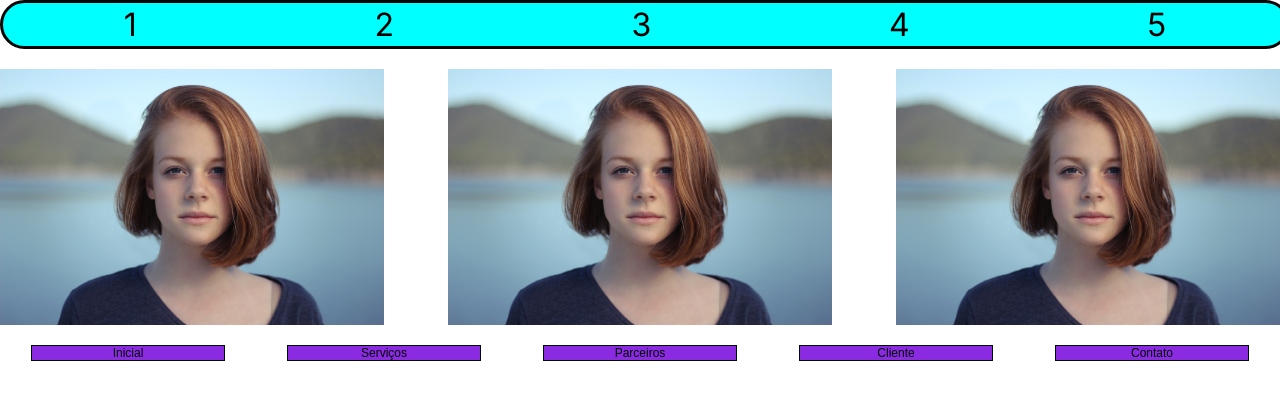
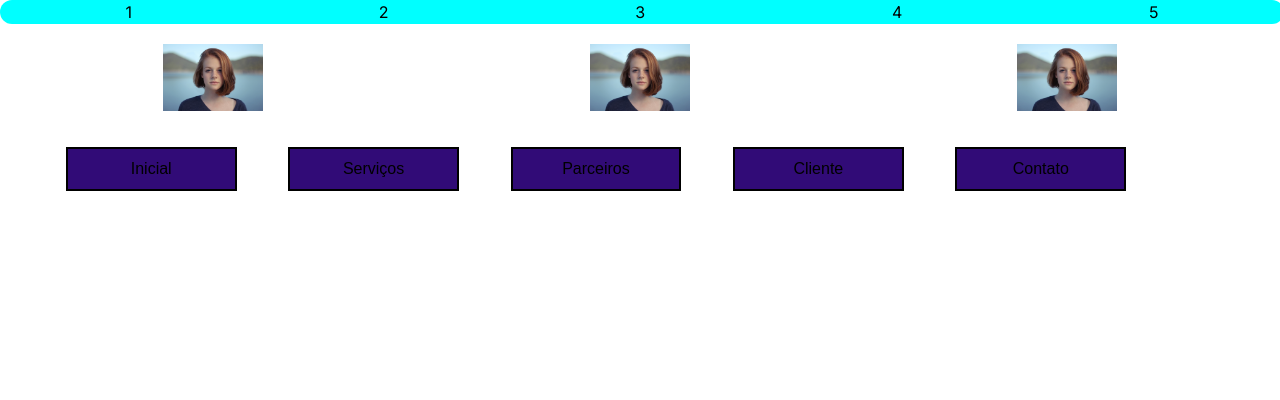
Before and after one commit to almeidafrederico/css-box-flex, a plain HTML site: page index.html in a window 1280 px wide. Drawn offline with Linux system fonts and the light colour scheme.

Commit message:
Aplicando conceitos de margin e padding ver 2

```diff
--- a/src/css/style.css
+++ b/src/css/style.css
@@ -4,22 +4,17 @@ body{
     font-family: 'Inter', sans-serif;
     margin: 0;
     padding: 0;
-    width: 100vw;
-    height: 100vh;
 }
 
 .container{
-    font-size: 40px;
     display: flex;
     flex-direction:row;
-    width: 100%;
+    width: 100vw;
     height: 10%;
     padding: 2px;
     border-radius: 70px;
-    border: solid rgb(5, 5, 5);
     justify-content: space-around;
     align-items:center;
-    font-size: 32px;
     background-color: aqua;
 }
 
@@ -28,45 +23,42 @@ body{
     padding: 0;
     display: flex;
     flex-direction: row;
-    justify-content:space-between;
+    justify-content:space-around;
     align-items:center;
 }
 
 .model{
-    width: 30vw;
+    width: 100px;
     align-items:center;
 }
 
 nav{
+    width: 90vw;
 }
 
 ul{
     display: flex;
-    flex-direction: row;
+    flex-direction:row;
     list-style: none;
-    font-size: 0;
-    padding: 0;
-    margin: 0;
     justify-content:space-around;
-    text-align: center;
-
-}
-
-ul li{
-    display: inline-block;
-
-}
-
-ul li a{
-    color: #000;
-    text-decoration: none;
-    font-size: 12px;
-    font-family: Arial, Helvetica, sans-serif;
+    align-items:center;
 }
 
 li{
-    background-color: blueviolet;
-    border:rgb(0, 0, 0) solid 1px;
+    font-size: 100%;
+    display: flex;
+    flex-direction:row;
+    background-color: rgb(49, 11, 119);
+    border: solid 2px black;
+    color: #000;
     width: 15%;
-    height: 15%;
+    height: 40px;
+    justify-content:space-around;
+    align-items:center;
 }
+
+a{
+    text-decoration: none;
+    font-family: Arial, Helvetica, sans-serif;
+    color: #000;
+}
```
Also changed, not shown: index.html (+11 -19 lines).
